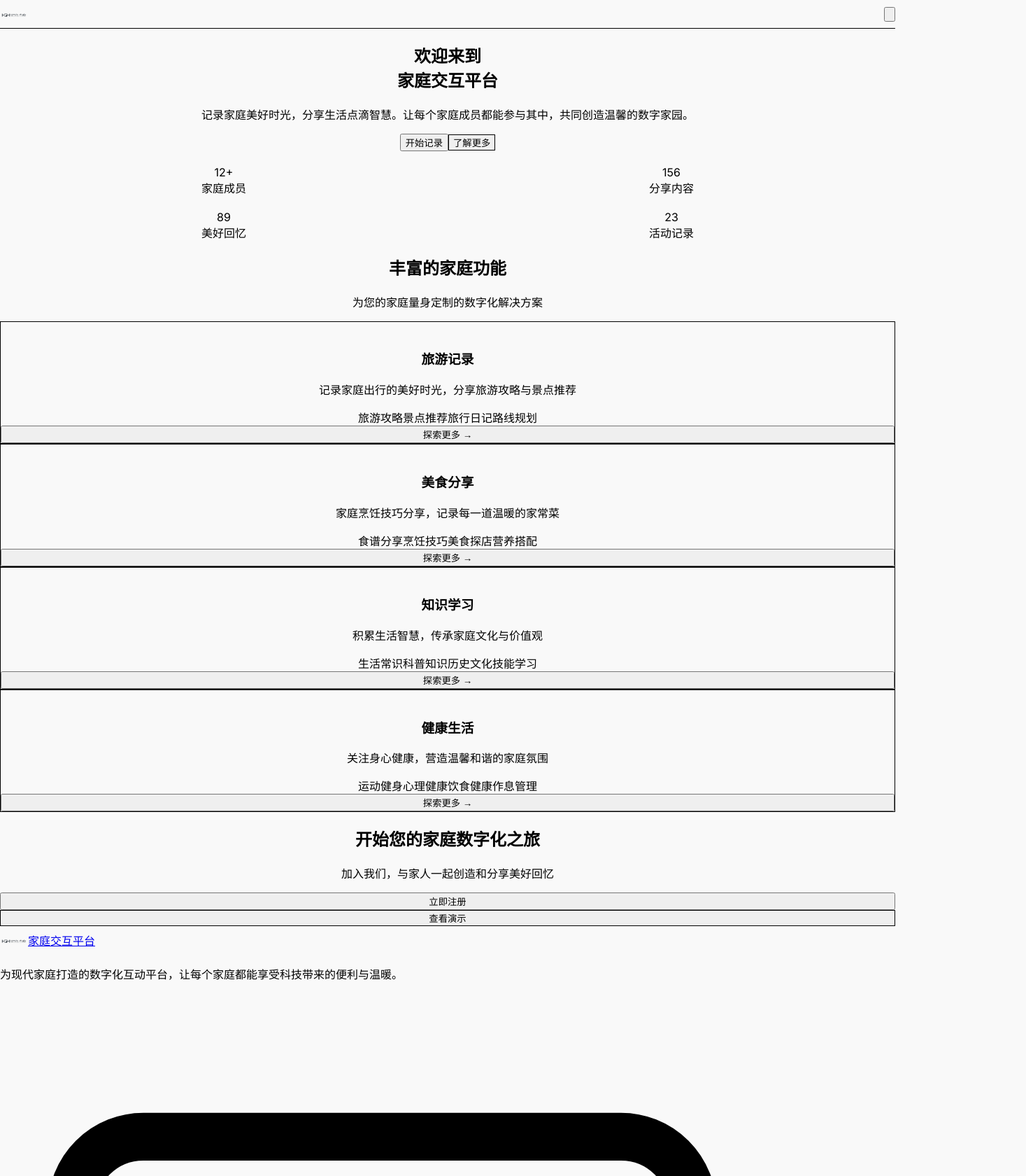
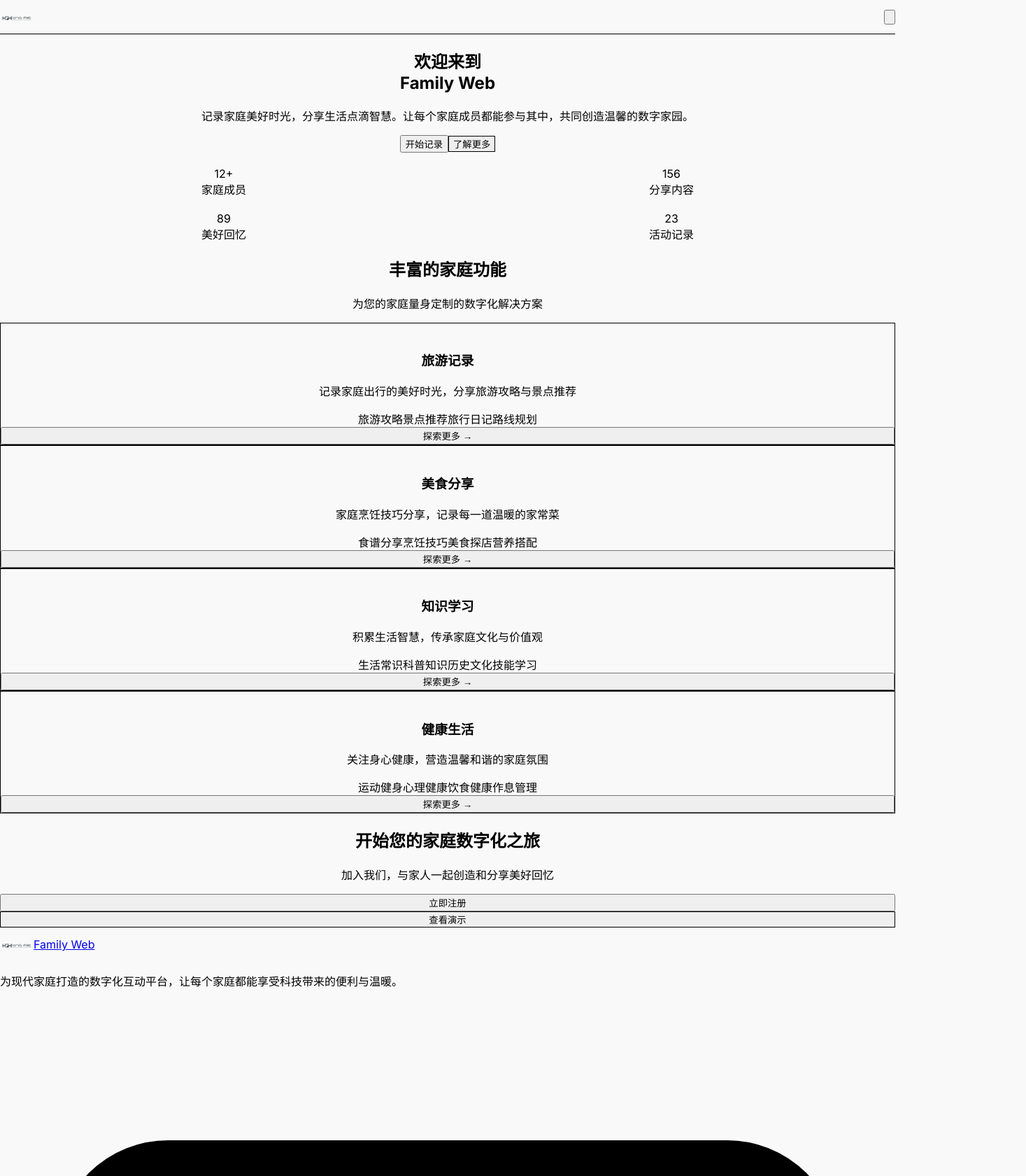
Before and after one commit to HYH761/Familyweb, a Next.js app in the folder family-platform/: page / in a window 1280 px wide. Shown: the top 1680 px of the page at 70% size, 1467 px wide, since content can reach past the window. Built offline with nearby package versions, Linux system fonts and the light colour scheme.

Commit message:
style: 优化UI设计和品牌形象 - 放大Logo、统一品牌名为Family Web、缩小页脚图标

```diff
--- a/family-platform/src/app/layout.tsx
+++ b/family-platform/src/app/layout.tsx
@@ -8,7 +8,7 @@ import Footer from '../components/Footer'
 const inter = Inter({ subsets: ['latin'] })
 
 export const metadata: Metadata = {
-  title: '家庭交互平台',
+  title: 'Family Web',
   description: '一个用于家庭知识分享和互动的平台',
 }
 
--- a/family-platform/src/app/page.tsx
+++ b/family-platform/src/app/page.tsx
@@ -67,7 +67,7 @@ export default function Home() {
           <div className="text-center">
             <h1 className="text-4xl font-bold tracking-tight text-neutral-900 sm:text-5xl lg:text-6xl">
               欢迎来到
-              <span className="block text-orange-500 mt-2">家庭交互平台</span>
+              <span className="block text-orange-500 mt-2">Family Web</span>
             </h1>
             <p className="mx-auto mt-6 max-w-2xl text-lg leading-8 text-neutral-600">
               记录家庭美好时光，分享生活点滴智慧。让每个家庭成员都能参与其中，共同创造温馨的数字家园。
--- a/family-platform/src/components/Footer.tsx
+++ b/family-platform/src/components/Footer.tsx
@@ -41,11 +41,11 @@ export default function Footer() {
               <Image
                 src="/logo.webp"
                 alt="Family Web Platform Logo"
-                width={40}
-                height={40}
-                className="w-10 h-10 object-contain"
+                width={48}
+                height={48}
+                className="w-12 h-12 object-contain"
               />
-              <span className="text-xl font-bold">家庭交互平台</span>
+              <span className="text-xl font-bold">Family Web</span>
             </Link>
             <p className="text-neutral-400 text-sm leading-relaxed mb-6">
               为现代家庭打造的数字化互动平台，让每个家庭都能享受科技带来的便利与温暖。
@@ -54,15 +54,15 @@ export default function Footer() {
             {/* 联系信息 */}
             <div className="space-y-2">
               <div className="flex items-center space-x-2 text-sm text-neutral-400">
-                <EnvelopeIcon className="h-4 w-4" />
+                <EnvelopeIcon className="h-3.5 w-3.5 flex-shrink-0" />
                 <span>contact@familyweb.com</span>
               </div>
               <div className="flex items-center space-x-2 text-sm text-neutral-400">
-                <PhoneIcon className="h-4 w-4" />
+                <PhoneIcon className="h-3.5 w-3.5 flex-shrink-0" />
                 <span>400-123-4567</span>
               </div>
               <div className="flex items-start space-x-2 text-sm text-neutral-400">
-                <MapPinIcon className="h-4 w-4 mt-0.5 flex-shrink-0" />
+                <MapPinIcon className="h-3.5 w-3.5 mt-0.5 flex-shrink-0" />
                 <span>北京市朝阳区科技园区创新大厦</span>
               </div>
             </div>
@@ -125,7 +125,7 @@ export default function Footer() {
           <div className="flex flex-col sm:flex-row justify-between items-center">
             {/* 版权信息 */}
             <div className="flex items-center space-x-1 text-sm text-neutral-400">
-              <span>© 2025 家庭交互平台. 保留所有权利. Made with</span>
+              <span>© 2025 Family Web. 保留所有权利. Made with</span>
               <HeartIcon className="h-4 w-4 text-red-500" />
               <span>in Beijing</span>
             </div>
--- a/family-platform/src/components/Navbar.tsx
+++ b/family-platform/src/components/Navbar.tsx
@@ -31,13 +31,13 @@ export default function Navbar() {
             <Image
               src="/logo.webp"
               alt="Family Web Platform Logo"
-              width={40}
-              height={40}
-              className="w-10 h-10 object-contain"
+              width={48}
+              height={48}
+              className="w-12 h-12 object-contain"
               priority
             />
             <span className="text-xl font-bold text-neutral-800 hidden sm:block">
-              家庭交互平台
+              Family Web
             </span>
           </Link>
 
```
